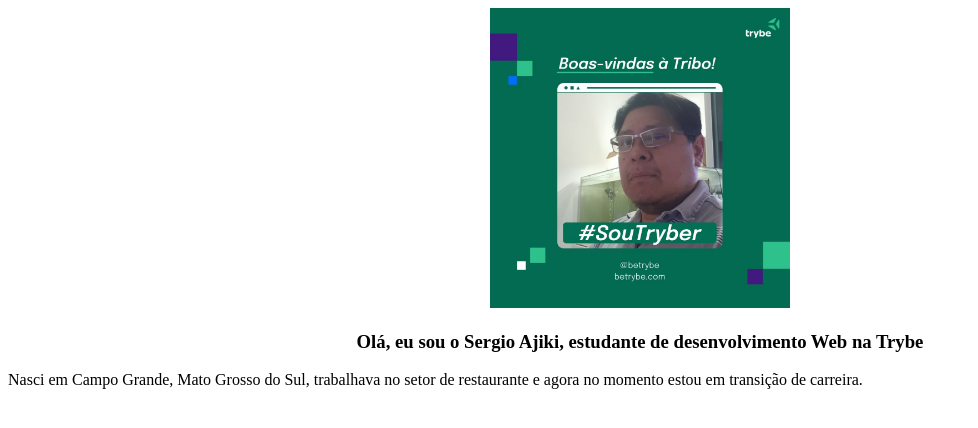
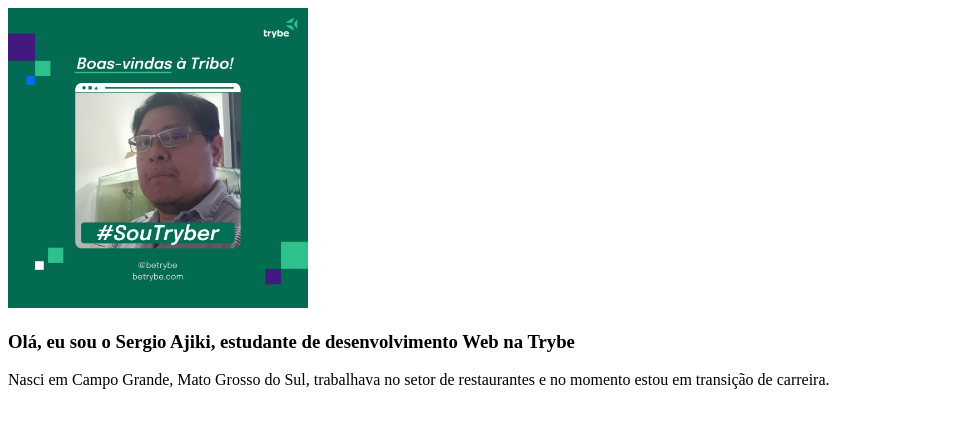
Before and after one commit to sergioajiki/sergioajiki.github.io, a plain HTML site: page index.html in a window 1280 px wide. Shown: the whole page, without its empty margins (0-978 px from the left). Drawn offline with Linux system fonts and the light colour scheme.

Commit message:
novas atualizações

```diff
--- a/index.html
+++ b/index.html
@@ -2,20 +2,30 @@
 <html lang="pt-br">
 <head>
     <meta charset="UTF-8">
-
+    <link rel= "stylesheet" href="style.css">
     <title>Portifolio Sergio</title>
 </head>
+<!--    Seu nome completo;
+        Uma foto atual sua, acompanhada de um texto alternativo, que deve ser a descrição da foto que você está usando;
+        Uma breve descrição sobre você, destacando algumas informações como nacionalidade e a cidade/estado onde mora;
+        Uma lista de habilidades que você possui, com destaque para aquela de que você mais se orgulha;
+        Um link interno para a sua foto;
+        Um link externo para algum blog de que você goste, que abra em uma nova aba;
+        Partes do seu portfólio destacadas com negrito e/ou itálico;
+        Um índice com links internos para as diferentes seções do seu portfólio. -->
+
+
 <body>
-    <center>
+
      <img src="SouTryber.jpg" alt="Foto Sergio SouTryber" width="300px">
 
 
     <!-- apresentação nome -->
     <p>
-       <h3> Olá, eu sou o Sergio Ajiki, estudante de desenvolvimento Web na Trybe</h3>
+       <h3> Olá, eu sou o Sergio Ajiki, estudante de desenvolvimento Web na Trybe </h3>
     </p>
-        </center>
-    <p>Nasci em Campo Grande, Mato Grosso do Sul, trabalhava no setor de restaurante e agora no momento
+
+    <p>Nasci em Campo Grande, Mato Grosso do Sul, trabalhava no setor de restaurantes e no momento
         estou em transição de carreira.
     </p>
 </body>
```
Also changed, not shown: style.css (added).
